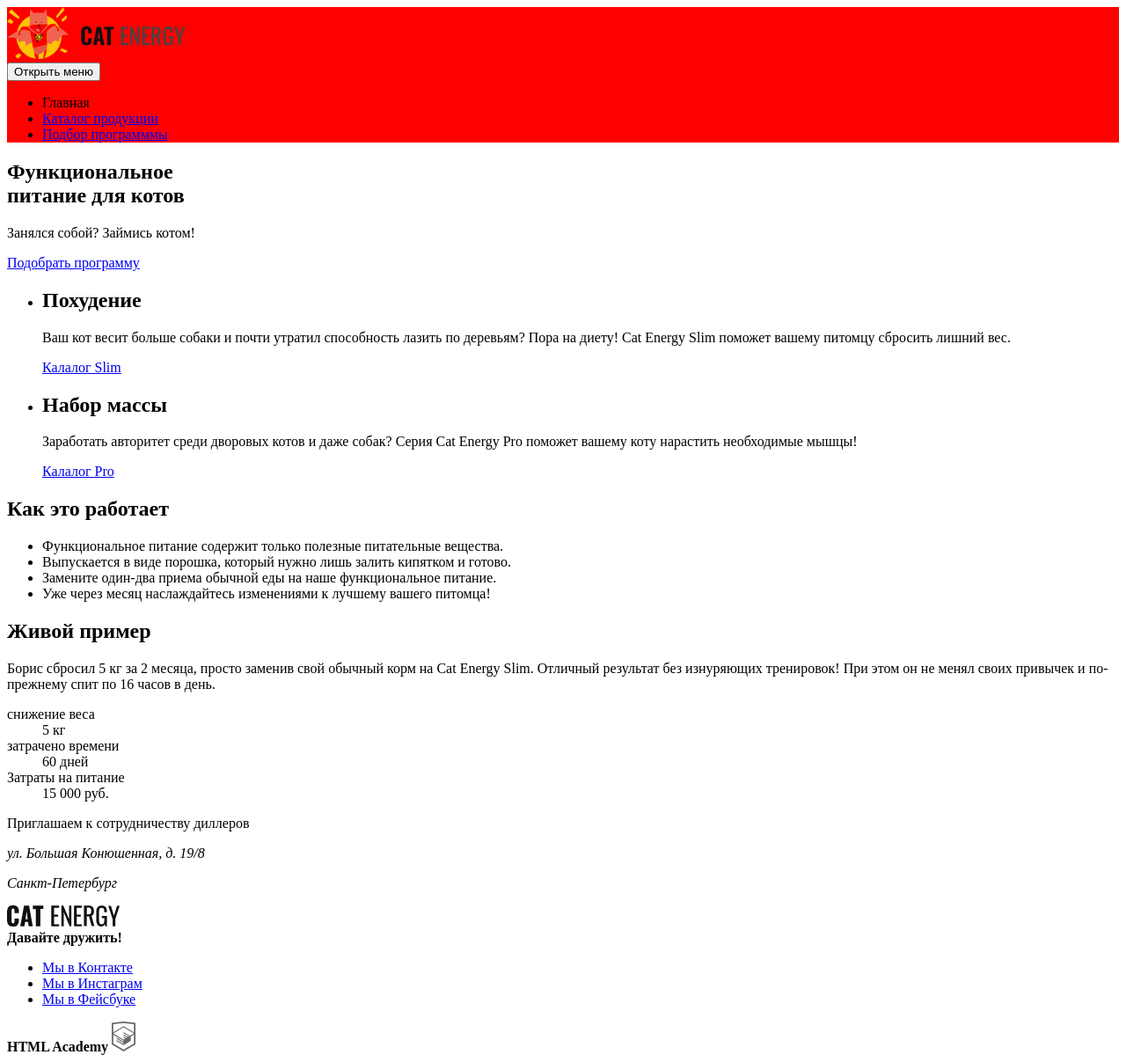
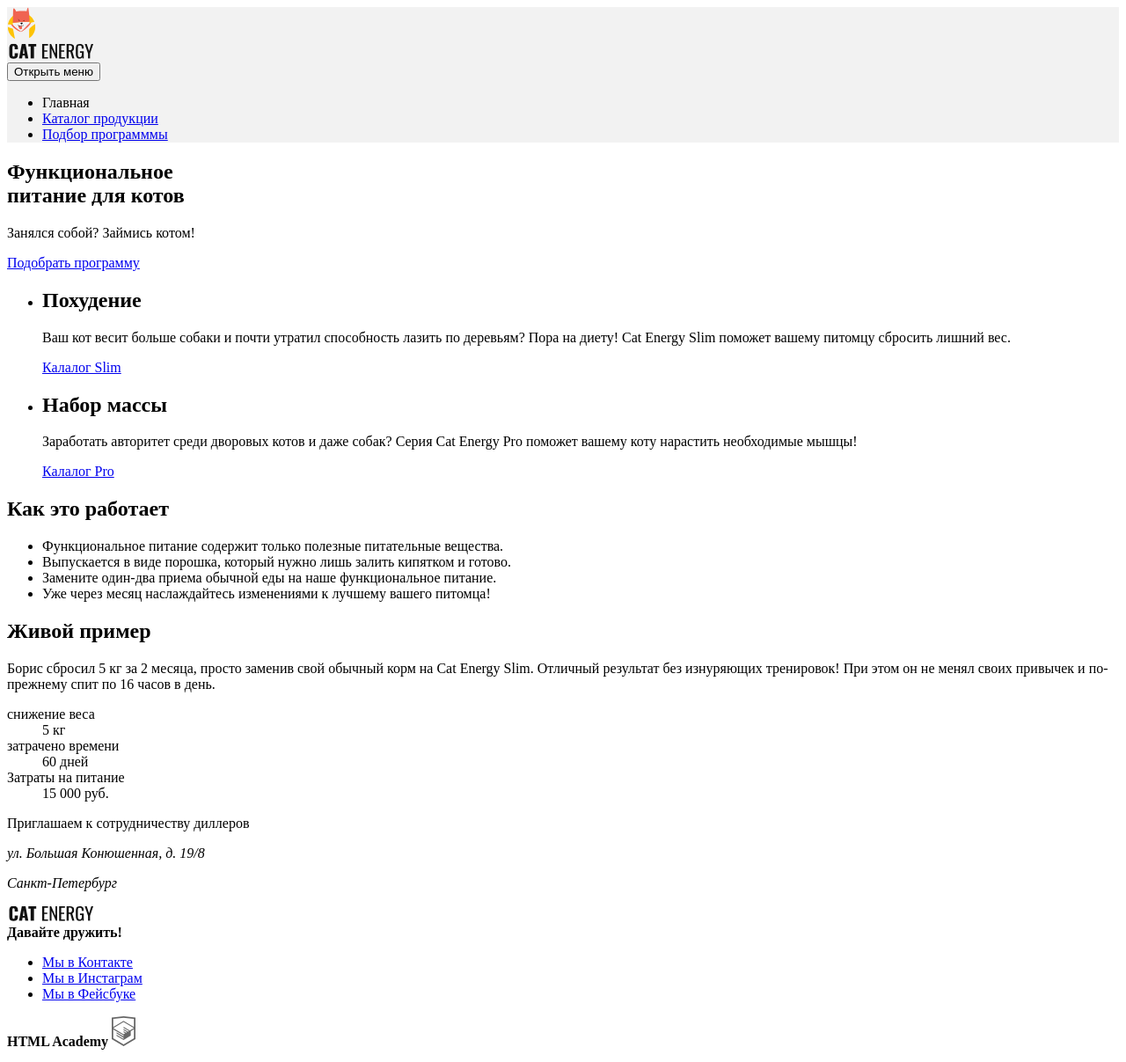
Before and after one commit to DmitryGorbi/cateenergy, a website: page source/index.html in a window 1280 px wide. Shown: the whole page at 88% size. Drawn offline with nearby package versions, Linux system fonts and the light colour scheme; files that its build step writes are made by us from their sources.

Commit message:
подкорректировал разметку хедера и футера

```diff
--- a/source/index.html
+++ b/source/index.html
@@ -9,11 +9,21 @@
   <link rel="stylesheet" href="css/style.css">
 </head>
 
+<body class="page__body">
   <header class="page-header">
-  <a class="page-header__logo" href="#">
-    <img class="page-header__logo-image" src="img/logo-desktop.svg" width="202px" height="59px"
+    <div class="page-header__logo">
+      <div class="logo-img">
+        <a class="logo-img__link" href="#">
+          <img src="img/logo-mobile.svg" width="33px" height="37px"
             alt="Логотип Cat Energy">
         </a>
+      </div>
+      <div class="text-logo">
+        <a class="text-logo__link">
+          <img class="text-logo__image" src="img/logo-text.svg" width="101px" height="18px" alt="Логотип Cat Energy">
+        </a>
+      </div>
+    </div>
     <nav class="main-nav">
       <button class="main-nav__toggle" type="button">
         <span class="visually-hidden">Открыть меню</span>
@@ -154,8 +164,11 @@
 
   <footer class="page-footer">
     <div class="page-footer__wrapper">
-    <a class="page-footer__logo"></a>
-    <img class="page-footer__logo-image" src="img/footer-logo.svg" width="128px" height="24px" alt="Логотип Cat Energy">
+      <div class="page-footer__logo text-logo">
+        <a class="text-logo__link">
+          <img class="text-logo__image" src="img/logo-text.svg" width="101px" height="18px" alt="Логотип Cat Energy">
+        </a>
+      </div>
       <div class="page-footer__social social">
         <b class="social-title">Давайте дружить!</b>
         <ul class="social__list">
@@ -173,7 +186,8 @@
       <div class="page-footer__copyright copyright">
         <b class="copyright__text">HTML Academy</b>
         <a class="copyright__link" href="">
-        <img class="copyright__logo" src="img/developer_logo.svg" alt="Логотип HTML Academy" width="27px" height="34px">
+          <img class="copyright__logo" src="img/developer_logo.svg" alt="Логотип HTML Academy" width="27px"
+            height="34px">
         </a>
       </div>
     </div>
--- a/source/less/page-header.less
+++ b/source/less/page-header.less
@@ -1,3 +1,3 @@
 .page-header {
-  background-color: red;
+  background-color: @basic-gray;
 }
--- a/source/less/style.less
+++ b/source/less/style.less
@@ -1,3 +1,12 @@
 // Начните писать стили здесь
+
+// Global
+
+@import "variables.less";
+
+
+
+// Blok
+
 @import "page-header.less";
 @import "page-main.less";
--- /dev/null
+++ b/source/less/variables.less
@@ -0,0 +1,5 @@
+@basic-gray: #f2f2f2;
+@black: #000000;
+@basic-green: #68B738;
+@basic-white: #ffffff;
+@special_dark-grey: #444444;
```
Also changed, not shown: source/img/logo-mobile.svg (added), source/img/logo-text.svg (added). Lines whose indentation alone changed are shown as unchanged.
